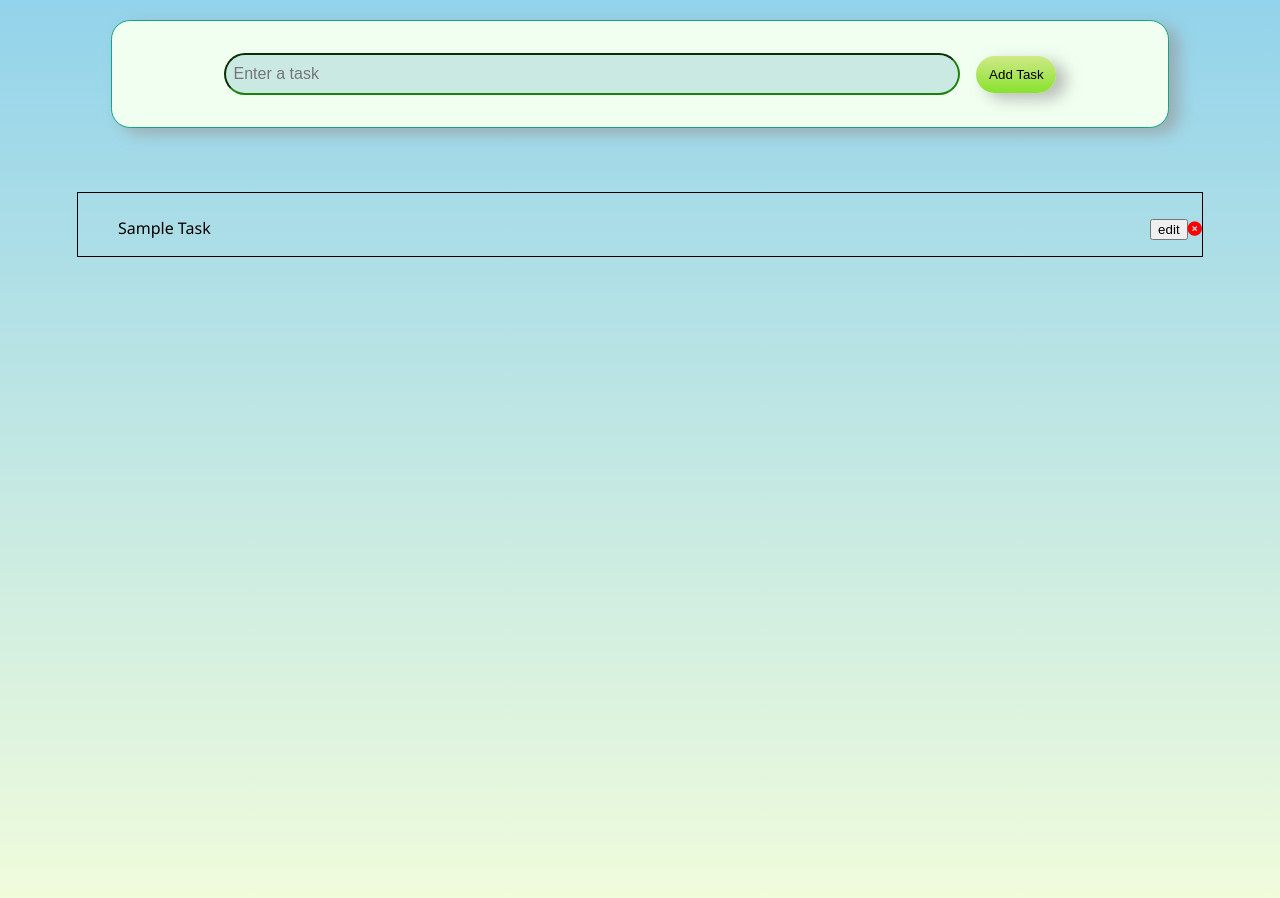
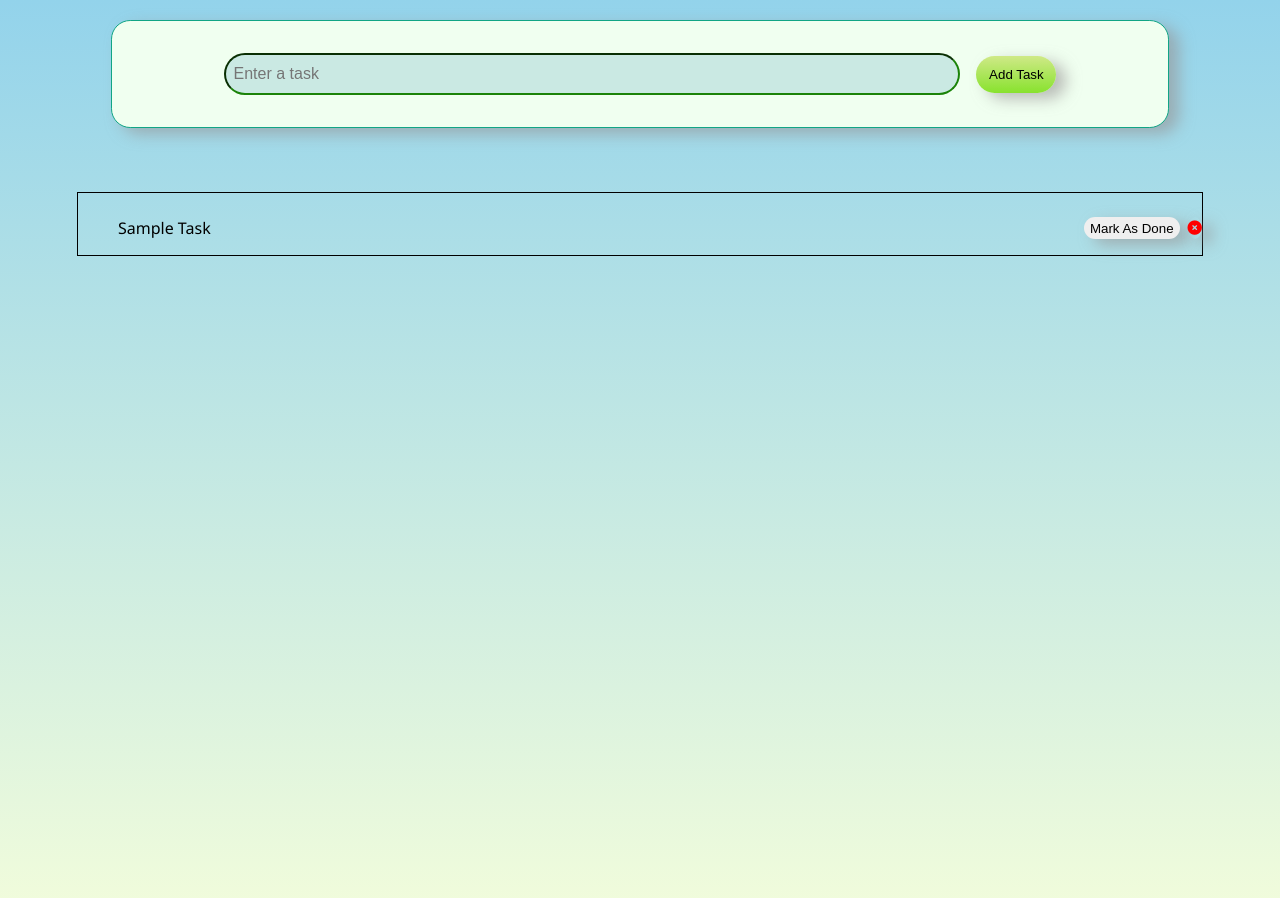
Before and after one commit to SoyamKayasth/React-JS-Practice, a React (Vite) app in the folder 5. To-do App using React/: page / in a window 1280 px wide. Shown: the top 898 px of the page. Built offline with nearby package versions, Linux system fonts and the light colour scheme.

Commit message:
Added 'Mark As Done'feature for todo

```diff
--- a/5. To-do App using React/src/Todo.jsx
+++ b/5. To-do App using React/src/Todo.jsx
@@ -4,7 +4,7 @@ import { v4 as uuid } from 'uuid';
 
 export default function Todo(){
 
- const [tasks, setTasks] = useState([{id : uuid(), task : "Sample Task"}]);
+ const [tasks, setTasks] = useState([{id : uuid(), task : "Sample Task" , isDone: false}]);
 
  const [newTodo, setNewTodo] = useState("");
 
@@ -26,27 +26,40 @@ export default function Todo(){
    }
 
   const deleteTask = (taskId) => {
-       setTasks((prevTasks) => prevTasks.filter((task) => task.id != taskId));
+       setTasks((prevTasks) => prevTasks.filter((task) => task.id !== taskId));
   }
+
+   const markDone = (taskId) => {
+         setTasks(
+          (prevTasks) =>
+             prevTasks.map((task) =>
+                 ((task.id === taskId) ?
+                 { ...task , isDone : true}
+                 : task)
+             )
+
+         );
+   };
 
     return(
      <>
         <div className="container fixed" >
          <input type="text" name="task" id="task" className="inputBox" placeholder='Enter a task' onChange={getNewTodo}/>
 
-         <button type="submit" className="btn" onClick={addTask}>Add Task</button>
+         <button type="submit" className="btn addBtn" onClick={addTask}>Add Task</button>
         </div>
       <div className="list-container">
          <ul>
            {tasks.map((task) => (
             <li key = {task.id} className='listItem'>
-              <div>{task.task} </div>
-              <div>
-                  <button className="editBtn">
-                     edit
+              <div className= {(task.isDone) ? 'line-through' : ''}>{task.task} </div>
+
+                <div className="btns">
+                  <button className="btn editBtn" onClick={() => markDone(task.id)}>
+                     Mark As Done
                   </button>
-                <button onClick={() => deleteTask(task.id)} className='fa-solid fa-circle-xmark delBtn'></button>
-              </div>
+                <button onClick={() => deleteTask(task.id)} className='fa-solid fa-circle-xmark btn delBtn'></button>
+                </div>
             </li>
             ))}
          </ul>
--- a/5. To-do App using React/src/todo.css
+++ b/5. To-do App using React/src/todo.css
@@ -2,6 +2,31 @@ body{
     background: linear-gradient(#93d3eb , #f8ffda);
     padding-top: 11rem;
     height: 100vh;
+}
+
+/* Input Box Container */
+
+.container{
+    border: 1px solid #11a585;
+    display:flex;
+    justify-content: center;
+    flex-wrap: wrap;
+    gap: 1rem;
+    padding: 2rem 1rem;
+    align-items: center;
+    border-radius: 1.2rem;
+    box-shadow: 10px 6px 15px 0.1px  #9692929b;
+}
+.fixed{
+    position: fixed;
+    top: 0;
+    /* left: 0; */
+    background-color: honeydew;
+    z-index: 1000;
+    top: 20px;
+    left: 50%;
+    transform: translateX(-50%);
+    width: 80%;
 }
 
 .inputBox{
@@ -18,12 +43,13 @@ input[type="text"]:focus {
   border: 2px solid #24c667; /* Changes border to green */
   outline: none;
 }
+
+
+/* For All Buttons */
+
 .btn{
-    padding: 0.7rem 0.8rem;
-    border-radius: 2rem;
-    max-width: 8rem;
-    background:linear-gradient(#cfe987, #88e22e);
     border: none;
+    cursor: pointer;
     transition: transform 0.4s ease;
     box-shadow: 10px 6px 15px 0.1px  #9692929b;
 }
@@ -34,13 +60,42 @@ input[type="text"]:focus {
     transform: translateY(2px);
     opacity: 0.7;
 }
+
+/* Add task button */
+.addBtn{
+    padding: 0.7rem 0.8rem;
+    border-radius: 2rem;
+    max-width: 8rem;
+    background:linear-gradient(#cfe987, #88e22e);
+}
+
+/* Todo List */
+.list-container{
+    border: 1px solid #000;
+    margin-top: 1rem;
+}
+
+.listItem{
+    display: flex;
+    gap: 1rem;
+    justify-content: space-between;
+    margin-top: 1.5rem;
+    font-family:'Segoe UI', Tahoma, Geneva, Verdana, sans-serif;
+}
+
+
+/* List Buttons */
+.btns{
+   display: flex;
+   gap: 0.5rem;
+   justify-content: space-between;
+}
+
 .delBtn{
   background: none;
-  border: none;
   padding: 0;
   margin: 0;
   outline: none;
-  cursor: pointer;
   display: inline-flex;
   align-items: center;
   justify-content: center;
@@ -49,38 +104,12 @@ input[type="text"]:focus {
   color: red;
 
 }
-.listItem{
-    display: flex;
-    gap: 1rem;
-    justify-content: space-between;
-    margin-top: 1.5rem;
-    font-family:'Segoe UI', Tahoma, Geneva, Verdana, sans-serif;
-}
-.list-container{
-    border: 1px solid #000;
-    margin-top: 1rem;
+
+.editBtn{
+  border-radius: 1rem;
 }
 
 
-.container{
-    border: 1px solid #11a585;
-    display:flex;
-    justify-content: center;
-    flex-wrap: wrap;
-    gap: 1rem;
-    padding: 2rem 1rem;
-    align-items: center;
-    border-radius: 1.2rem;
-    box-shadow: 10px 6px 15px 0.1px  #9692929b;
+.line-through{
+    text-decoration: line-through;
 }
-.fixed{
-    position: fixed;
-    top: 0;
-    left: 0;
-    background-color: honeydew;
-    z-index: 1000;
-    top: 20px;
-    left: 50%;
-    transform: translateX(-50%);
-    width: 80%;
-}
```
